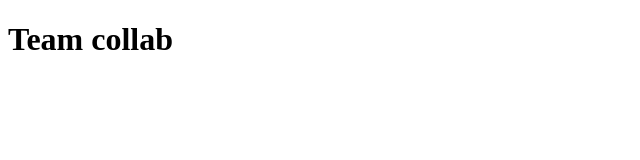
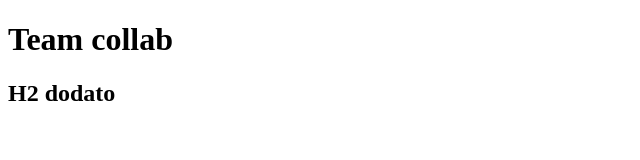
Before and after one commit to MarkoBudisa1020/Collab_with_buda, a plain HTML site: page index.html in a window 1280 px wide. Shown: the whole page, without its empty margins (0-640 px from the left). Drawn offline with Linux system fonts and the light colour scheme.

Commit message:
29.10. commit

```diff
--- a/index.html
+++ b/index.html
@@ -2,5 +2,6 @@
 <html>
     <head>
         <h1>Team collab</h1>
+        <h2>H2 dodato</h2>
     </head>
 </html>
```
